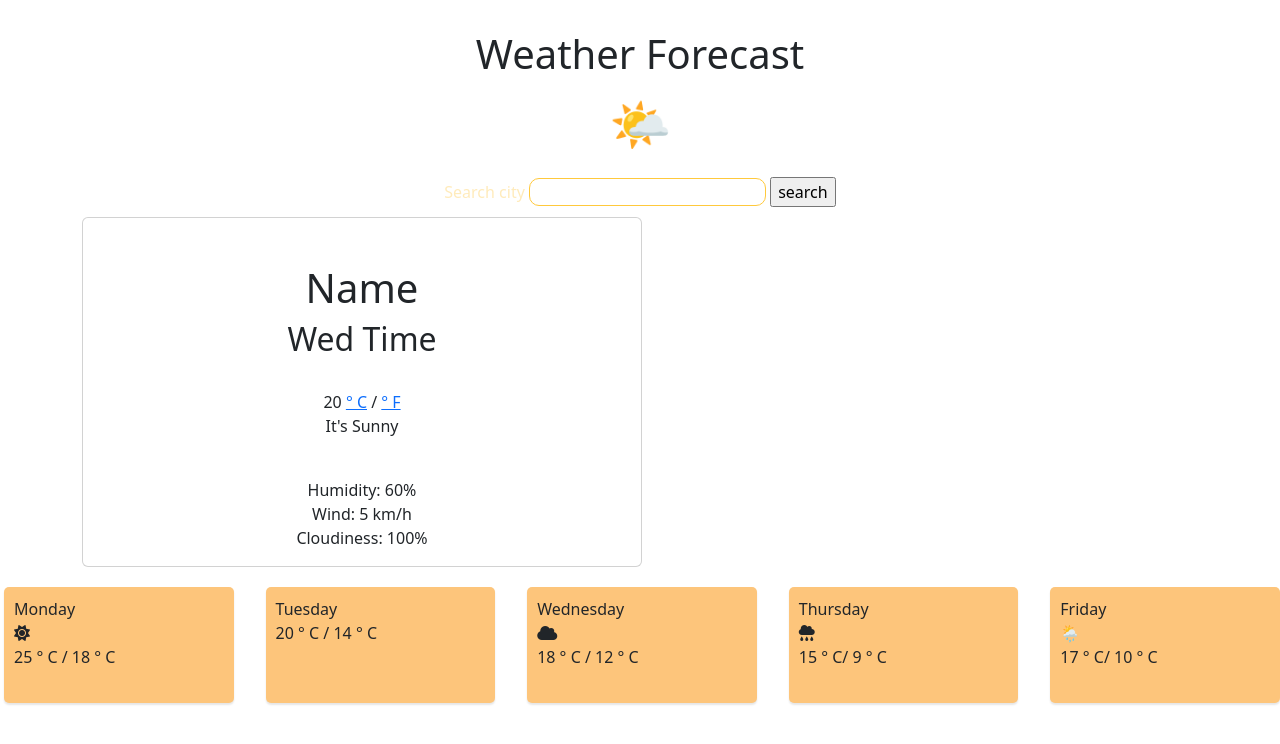
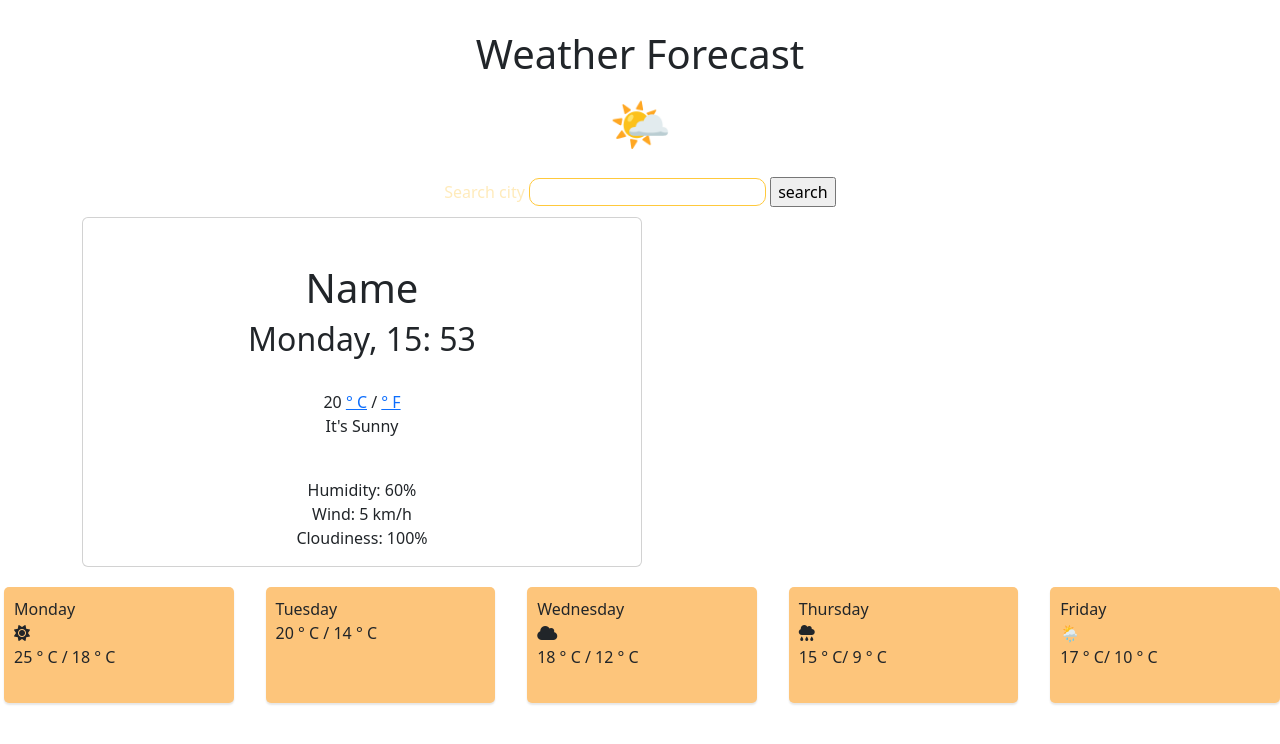
Before and after one commit to AsraeAb/Nf, a plain HTML site: page index.html in a window 1280 px wide. Drawn offline with nearby package versions, Linux system fonts and the light colour scheme.

Commit message:
created a NEW file

```diff
--- a/index.html
+++ b/index.html
@@ -1,7 +1,7 @@
 <!DOCTYPE html>
 <html lang="en">
   <head>
-     <link rel="stylesheet" href="style.css">
+     <link rel="stylesheet" href="src/style.css">
      <script src="https://unpkg.com/axios/dist/axios.min.js"></script>
     <link
       href="https://cdn.jsdelivr.net/npm/bootstrap@5.3.0-alpha3/dist/css/bootstrap.min.css"
@@ -104,3 +104,6 @@
         </ul>
       </div>
     </div>
+     <script src="src/index.js"></script>
+  </body>
+</html>
```
Also changed, not shown: src/index.js (renamed from hw.js), src/style.css (renamed from style.css).
